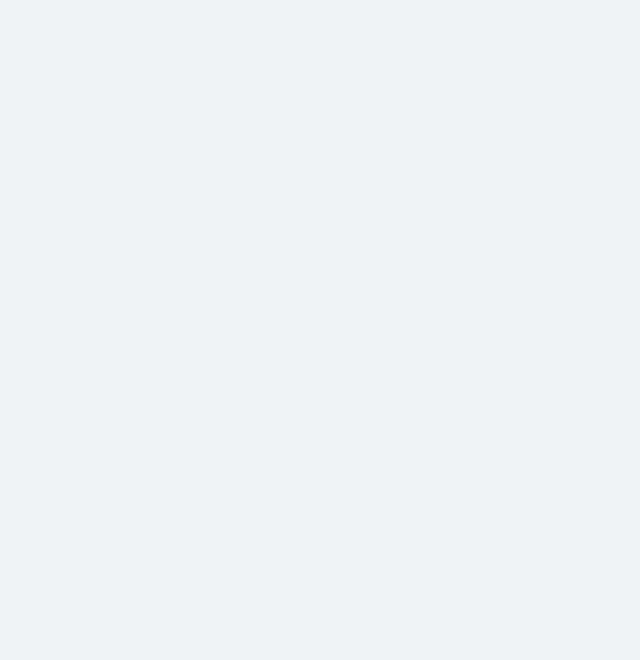
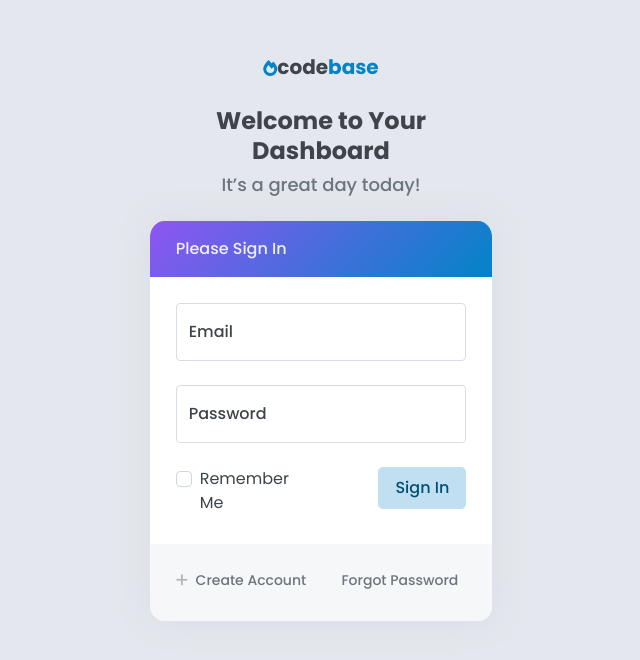
Before and after one commit to AyoubTahir/DOA_ecommerce_frontend, a React (Create React App) app: page /admin/login in a window 1280 px wide. Before the commit this address had no page. Shown: the top 660 px of the page, without its empty margins (319-959 px from the left). Built offline with nearby package versions, Linux system fonts and the light colour scheme.

Commit message:
login added

```diff
--- a/package.json
+++ b/package.json
@@ -6,6 +6,7 @@
     "@testing-library/jest-dom": "^5.16.4",
     "@testing-library/react": "^13.3.0",
     "@testing-library/user-event": "^13.5.0",
+    "axios": "^0.27.2",
     "react": "^18.2.0",
     "react-dom": "^18.2.0",
     "react-router-dom": "^6.3.0",
--- a/src/App.js
+++ b/src/App.js
@@ -4,12 +4,14 @@ import Dashboard from './pages/admin/dashboard/Dashboard';
 import List from './pages/admin/users/List';
 import New from './pages/admin/users/New';
 import Edit from './pages/admin/users/Edit';
+import Login from './pages/admin/auth/Login';
 
 function App() {
   return (
     <Routes>
 
       <Route path='/admin'>
+
         <Route element={<Master />}>
 
           {/*Dashboard*/}
@@ -25,6 +27,10 @@ function App() {
           {/*Products*/}
 
         </Route>
+
+        {/*Auth*/}
+        <Route path='login' element={<Login />} />
+
       </Route>
 
       <Route path='/'>
--- /dev/null
+++ b/src/apis/axios.js
@@ -0,0 +1,15 @@
+import axios from 'axios';
+
+export const BASE_URL = 'http://localhost:8000';
+
+const BASE_URL_API = 'http://localhost:8000/api';
+
+export default axios.create({
+    baseURL: BASE_URL,
+    headers: {
+        "Content-Type": "application/json",
+        "Accept": "application/json"
+        /*'X-Requested-With': 'XMLHttpRequest'*/
+    },
+    withCredentials: true
+});
--- /dev/null
+++ b/src/pages/admin/auth/Login.jsx
@@ -0,0 +1,92 @@
+import axios from '../../../apis/axios'
+import { useState } from "react"
+
+const Login = () => {
+
+    const [inputs, setInputs] = useState({ email: '', password: '' })
+
+    const inputsHandle = (e) => {
+        setInputs({ ...inputs, [e.target.name] : e.target.value })
+    }
+
+    const submitHandle = async (e) => {
+        e.preventDefault()
+
+        try
+        {
+            await axios.get('/sanctum/csrf-cookie')
+            const response = await axios.post('api/login', inputs)
+            console.log(response)
+        }
+        catch (error)
+        {
+            console.log(error.response.data)
+        }
+
+    }
+
+  return (
+    <div id="page-container" class="main-content-boxed">
+
+
+      <main id="main-container">
+        <div class="bg-body-dark">
+          <div class="row mx-0 justify-content-center">
+            <div class="hero-static col-lg-6 col-xl-4">
+              <div class="content content-full overflow-hidden">
+                <div class="py-4 text-center">
+                  <a class="link-fx fw-bold" href="index.html">
+                    <i class="fa fa-fire"></i>
+                    <span class="fs-4 text-body-color">code</span><span class="fs-4">base</span>
+                  </a>
+                  <h1 class="h3 fw-bold mt-4 mb-2">Welcome to Your Dashboard</h1>
+                  <h2 class="h5 fw-medium text-muted mb-0">It’s a great day today!</h2>
+                </div>
+                <form class="js-validation-signin" onSubmit={submitHandle}>
+                  <div class="block block-themed block-rounded block-fx-shadow">
+                    <div class="block-header bg-gd-dusk">
+                      <h3 class="block-title">Please Sign In</h3>
+                    </div>
+                    <div class="block-content">
+                      <div class="form-floating mb-4">
+                        <input type="email" class="form-control" id="email" name="email" value={inputs.email} onChange={inputsHandle} placeholder="Enter your Email" />
+                        <label class="form-label" for="email">Email</label>
+                      </div>
+                      <div class="form-floating mb-4">
+                        <input type="password" class="form-control" id="password" name="password" value={inputs.password} onChange={inputsHandle} placeholder="Enter your password" />
+                        <label class="form-label" for="password">Password</label>
+                      </div>
+                      <div class="row">
+                        <div class="col-sm-6 d-sm-flex align-items-center push">
+                          <div class="form-check">
+                            <input class="form-check-input" type="checkbox" value="" id="login-remember-me" name="login-remember-me" />
+                            <label class="form-check-label" for="login-remember-me">Remember Me</label>
+                          </div>
+                        </div>
+                        <div class="col-sm-6 text-sm-end push">
+                          <button type="submit" class="btn btn-lg btn-alt-primary fw-medium">
+                            Sign In
+                          </button>
+                        </div>
+                      </div>
+                    </div>
+                    <div class="block-content block-content-full bg-body-light text-center d-flex justify-content-between">
+                      <a class="fs-sm fw-medium link-fx text-muted me-2 mb-1 d-inline-block" href="op_auth_signup3.html">
+                        <i class="fa fa-plus opacity-50 me-1"></i> Create Account
+                      </a>
+                      <a class="fs-sm fw-medium link-fx text-muted me-2 mb-1 d-inline-block" href="op_auth_reminder3.html">
+                        Forgot Password
+                      </a>
+                    </div>
+                  </div>
+                </form>
+              </div>
+            </div>
+          </div>
+        </div>
+      </main>
+    </div>
+  )
+}
+
+export default Login
```
Also changed, not shown: 1 other file (tests, documents, lock files or other folders).
